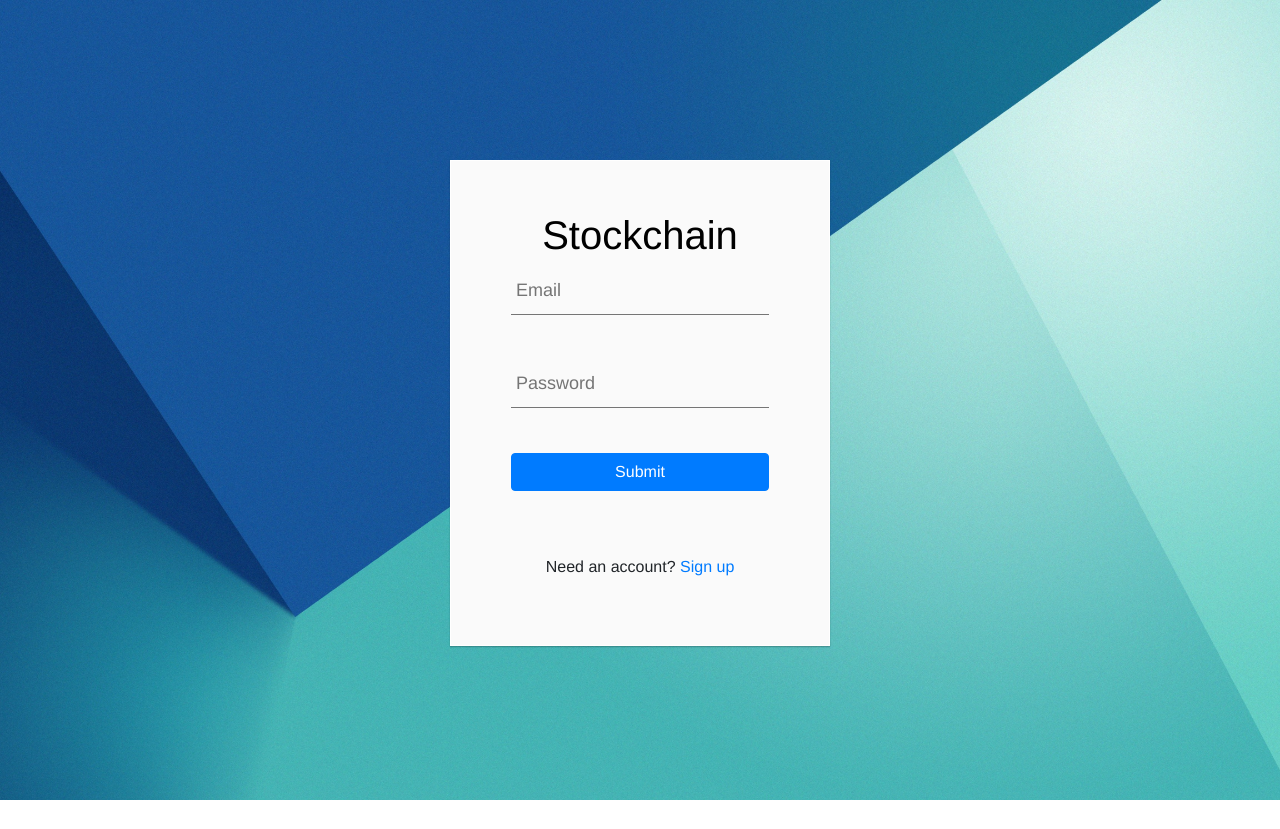
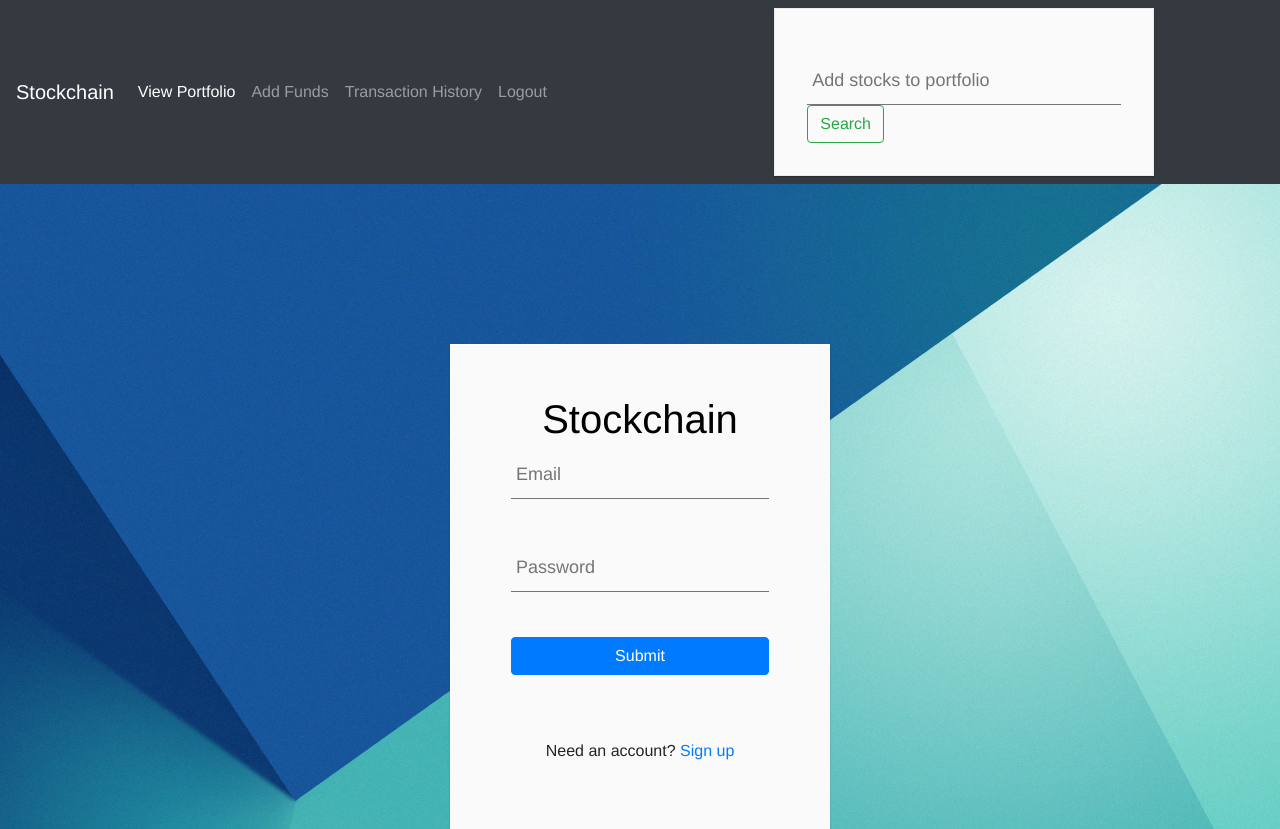
Before and after one commit to timwroge/Stockchain, a Flask app: page / in a window 1280 px wide. Shown: the top 829 px of the page. Before the commit the page ends 800 px from the top, so only its background shows below. Run offline with Flask 2, Linux system fonts and the light colour scheme; parts of the project's set-up code (start-up, migrations or seed data) failed here and were passed over; some libraries are stand-ins or nearby versions.

Commit message:
Add base nav bar to portfolio

```diff
--- a/src/website/templates/_base.html
+++ b/src/website/templates/_base.html
@@ -9,6 +9,64 @@
         <script src="https://stackpath.bootstrapcdn.com/bootstrap/4.4.1/js/bootstrap.min.js" integrity="sha384-wfSDF2E50Y2D1uUdj0O3uMBJnjuUD4Ih7YwaYd1iqfktj0Uod8GCExl3Og8ifwB6" crossorigin="anonymous"></script>
 	</head>
 	<body>
+    <nav class="navbar navbar-expand-lg navbar-dark bg-dark">
+      <a class="navbar-brand" href="#">Stockchain</a>
+      <div class="collapse navbar-collapse" id="navbarSupportedContent">
+        <ul class="navbar-nav mr-auto">
+          <li class="nav-item active">
+            <a class="nav-link" href="/dashboard">View Portfolio <span class="sr-only">(current)</span></a>
+          </li>
+          <li class="nav-item">
+            <a class="nav-link" href="/add_funds">Add Funds</a>
+          </li>
+          <li class="nav-item">
+            <a class="nav-link" href="/transaction_history">Transaction History</a>
+          </li>
+          <li class="nav-item">
+            <a class="nav-link" href="/signout">Logout</a>
+          </li>
+        </ul>
+        <form action="/add_position" class="form-inline my-2 my-lg-0">
+          <input id="search_entry"  list="tickers" name="search" placeholder="Add stocks to portfolio" >
+          <button class="btn btn-outline-success my-2 my-sm-0" type="submit">Search</button>
+        </form>
+    <datalist id="tickers">
+    </datalist>
+        <script type="text/javascript" >
+            // this populates the search engine results
+            tickers = [ "TSLA" , "BRK.A", "GOOG", "NVDA"   ]
+
+        let xmlHttp = createXmlHttp();
+        xmlHttp.onreadystatechange = function () {
+            console.log("Trying to get data");
+            if (xmlHttp.readyState == 4 && xmlHttp.status == 200) {
+                // note that you can check xmlHttp.status here for the HTTP response code
+                console.log("Got something!");
+                console.log(".. done getting data");
+                // check if it is not defined
+                tickers  = JSON.parse(xmlHttp.responseText);
+                console.log("heres the object;");
+
+                dataList = document.getElementById("tickers");
+                // Loop over the JSON array.
+                tickers.forEach(function(item)
+                {
+                        // Create a new <option> element.
+                        var option = document.createElement('option');
+                        // Set the value using the item in the JSON array.
+                        option.value = item;
+                        // Add the <option> element to the <datalist>.
+                        dataList.appendChild(option);
+                }
+              );
+            }
+        };
+        xmlHttp.open("GET", 'get_tickers' , true);
+        xmlHttp.send();
+        </script>
+     <datalist id="json_datalist"></datalist>
+      </div>
+    </nav>
         {% block content %}{% endblock %}
     </body>
     <!-- scrolling for html markers -->
```
Also changed, not shown: src/website/templates/portfolio.html (+4 -11 lines), src/website/templates/nav.html (added).
